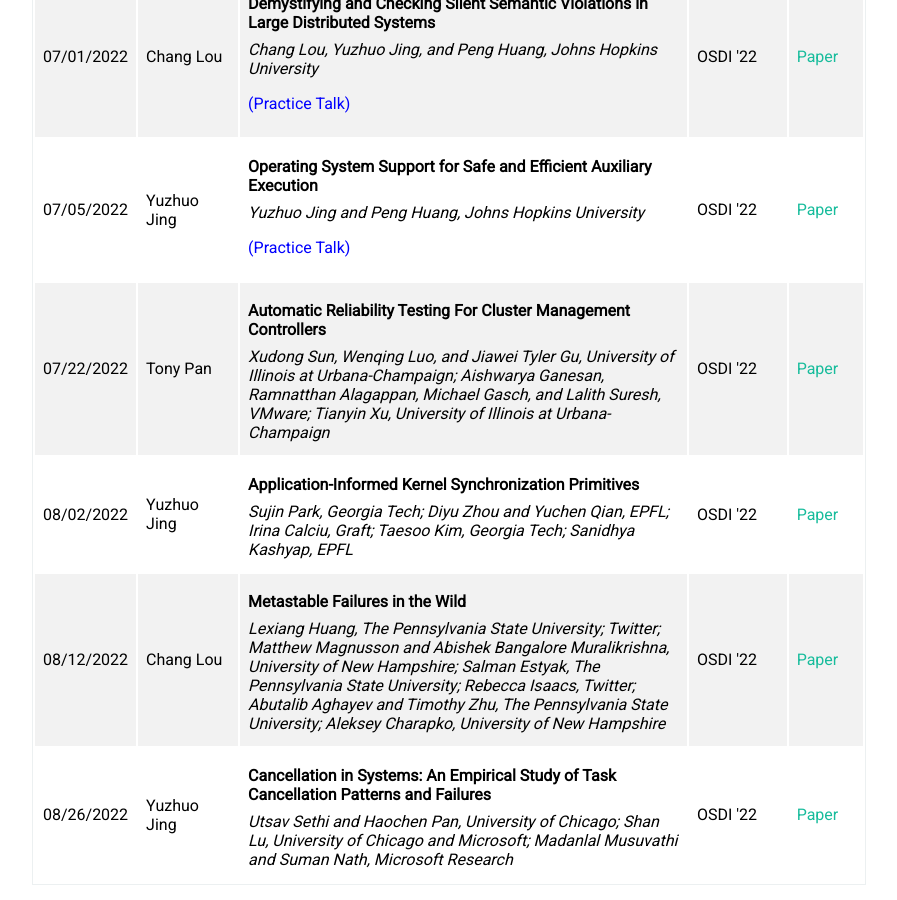
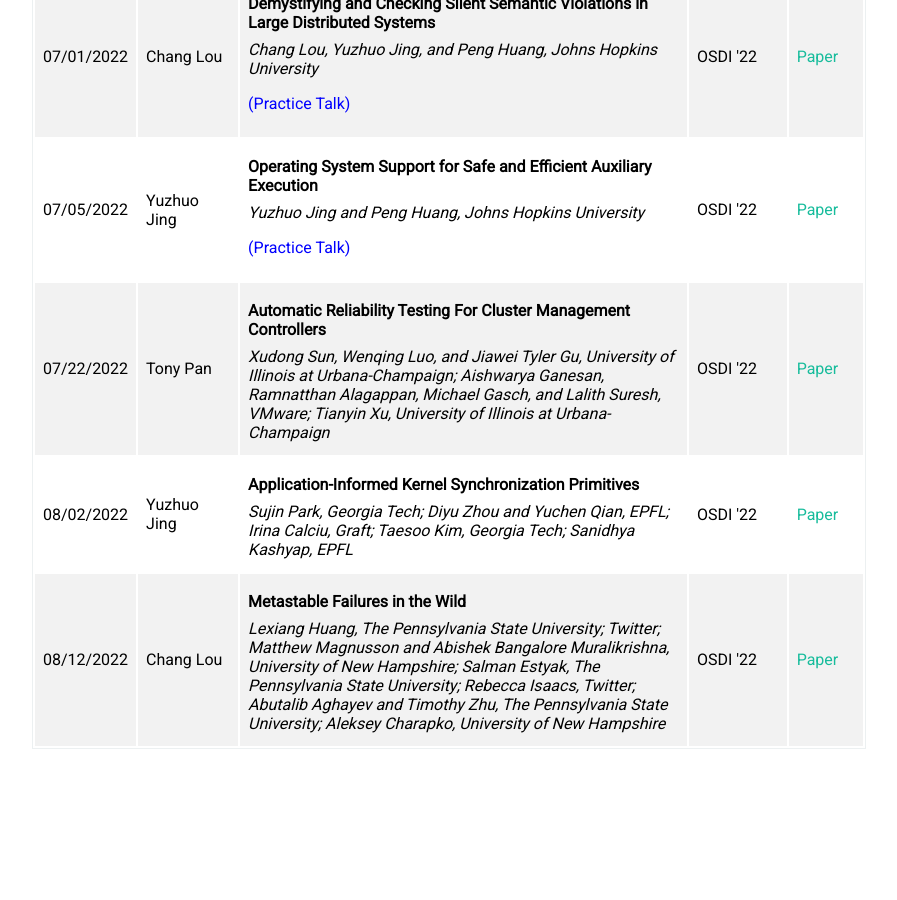
Before and after one commit to ryanphuang/CS817-WWW, a Jekyll site: the page built from index.html, in a window 1280 px wide and 900 px high, scrolled down 1467 px. Shown: the whole window, without its empty margins (143-1040 px from the left). Built offline with Jekyll 4.4.1, drawn with Linux system fonts in a browser that asks for light colours; after the commit the page ends 2231 px from its top, so only the background shows below that.

Commit message:
cancel cancel talk

```diff
--- a/_includes/schedule.html
+++ b/_includes/schedule.html
@@ -96,14 +96,4 @@
     <td>OSDI '22</td>
     <td><a href="https://www.usenix.org/conference/osdi22/presentation/huang-lexiang">Paper</a></td>
   </tr>
-  <tr>
-    <td>08/26/2022</td>
-    <td>Yuzhuo Jing</td>
-    <td>
-      <p class="title">Cancellation in Systems: An Empirical Study of Task Cancellation Patterns and Failures</p>
-      <p class="authors">Utsav Sethi and Haochen Pan, University of Chicago; Shan Lu, University of Chicago and Microsoft; Madanlal Musuvathi and Suman Nath, Microsoft Research</p>
-    </td>
-    <td>OSDI '22</td>
-    <td><a href="https://www.usenix.org/conference/osdi22/presentation/sethi">Paper</a></td>
-  </tr>
 </table>
```
